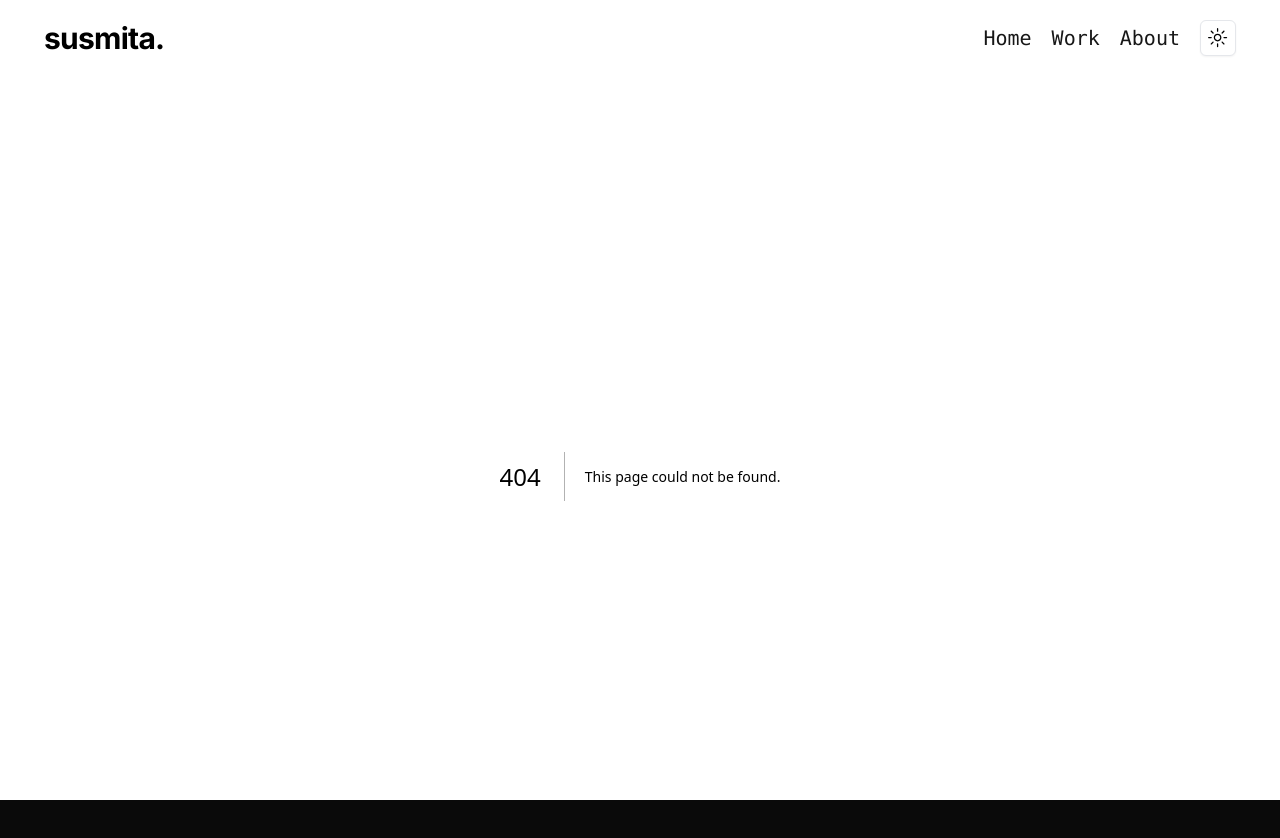
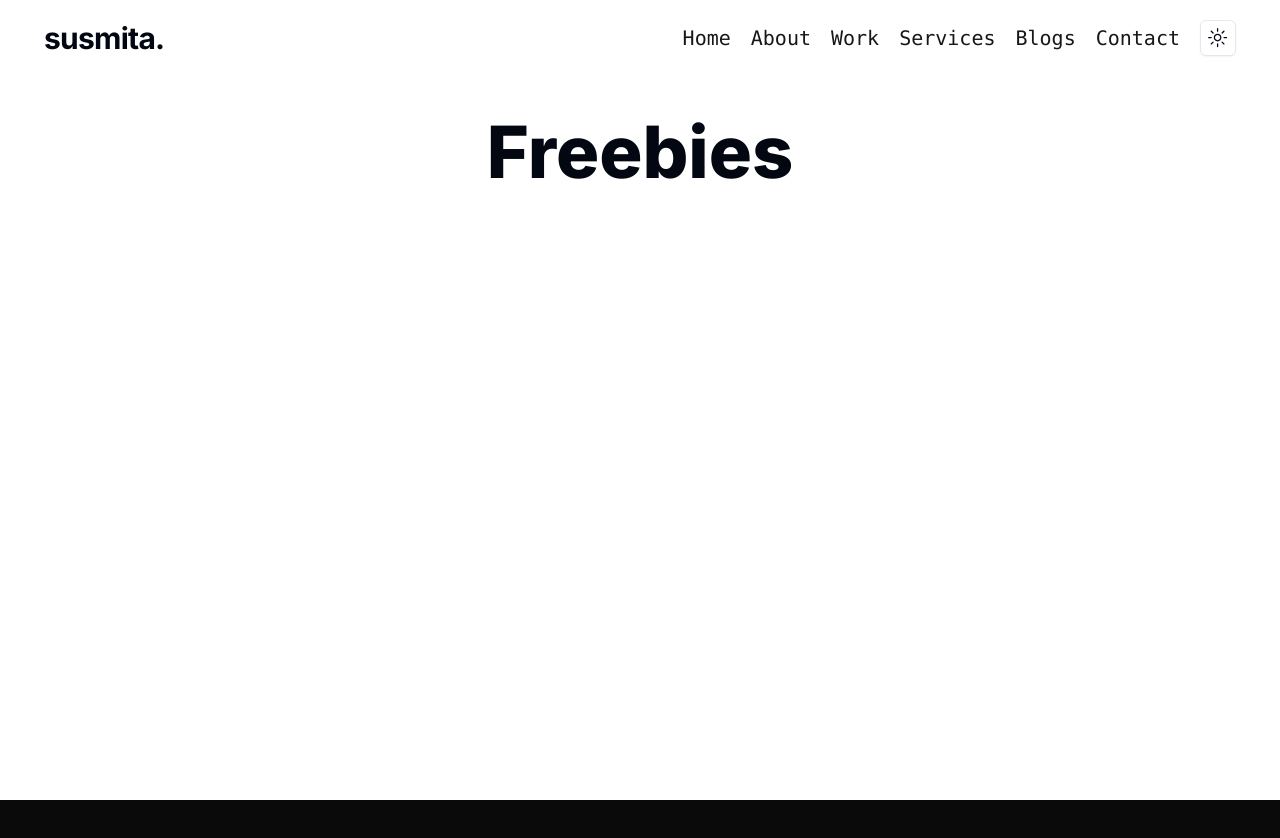
Before and after one commit to Susmita-Dey/portfolio, a Next.js app: page /products in a window 1280 px wide. Before the commit this address had no page. Shown: the top 838 px of the page. After the commit the page ends 800 px from the top, so only its background shows below. Built offline with nearby package versions, Linux system fonts and the light colour scheme.

Commit message:
add new navbar items

```diff
--- a/package.json
+++ b/package.json
@@ -29,8 +29,8 @@
     "gsap": "^3.12.5",
     "next": "14.2.3",
     "next-themes": "^0.3.0",
-    "react": "^18",
-    "react-dom": "^18",
+    "react": "^18.3.1",
+    "react-dom": "^18.3.1",
     "react-hook-form": "^7.51.4",
     "react-resizable-panels": "^2.0.19",
     "sonner": "^1.4.41",
--- /dev/null
+++ b/src/app/contact/page.tsx
@@ -0,0 +1,10 @@
+const AboutPage = () => {
+  return (
+    <div>
+      <h1 className="text-7xl font-extrabold text-center mt-10">Contact</h1>
+      {/* <h2>Hello, I'm Susmita</h2> */}
+    </div>
+  );
+};
+
+export default AboutPage;
--- a/src/app/layout.tsx
+++ b/src/app/layout.tsx
@@ -3,7 +3,7 @@ import { Inter } from "next/font/google";
 import "./globals.css";
 import Navigation from "@/components/Navigation";
 import { ThemeProvider } from "@/components/theme-provider";
-import { Analytics } from "@vercel/analytics/react";
+// import { Analytics } from "@vercel/analytics/react";
 
 const inter = Inter({ subsets: ["latin"] });
 
@@ -30,7 +30,7 @@ export default function RootLayout({
           >
             <Navigation />
             {children}
-            <Analytics />
+            {/* <Analytics /> */}
           </ThemeProvider>
         </body>
       </html>
--- a/src/app/page.tsx
+++ b/src/app/page.tsx
@@ -1,4 +1,4 @@
-import ShinyButton from "@/components/ShinyButton";
+// import ShinyButton from "@/components/ShinyButton";
 import { Button } from "@/components/ui/button";
 import Link from "next/link";
 
--- /dev/null
+++ b/src/app/products/page.tsx
@@ -0,0 +1,12 @@
+import React from "react";
+
+const AboutPage = () => {
+  return (
+    <div>
+      <h1 className="text-7xl font-extrabold text-center mt-10">Freebies</h1>
+      {/* <h2>Hello, I'm Susmita</h2> */}
+    </div>
+  );
+};
+
+export default AboutPage;
--- /dev/null
+++ b/src/app/services/page.tsx
@@ -0,0 +1,12 @@
+import React from "react";
+
+const AboutPage = () => {
+  return (
+    <div>
+      <h1 className="text-7xl font-extrabold text-center mt-10">Services</h1>
+      {/* <h2>Hello, I'm Susmita</h2> */}
+    </div>
+  );
+};
+
+export default AboutPage;
--- a/src/components/Navigation.tsx
+++ b/src/components/Navigation.tsx
@@ -9,8 +9,12 @@ const Navigation = () => {
       </h1>
       <div className="flex gap-5">
         <TransitionLink href="/" label="Home" />
+        <TransitionLink href="/about" label="About" />
         <TransitionLink href="/work" label="Work" />
-        <TransitionLink href="/about" label="About" />
+        <TransitionLink href="/services" label="Services" />
+        <TransitionLink href="/blog" label="Blogs" />
+        {/* <TransitionLink href="/products" label="Freebies" /> */}
+        <TransitionLink href="/contact" label="Contact" />
         <ModeToggle />
       </div>
     </nav>
```
Also changed, not shown: 1 other file (tests, documents, lock files or other folders).
